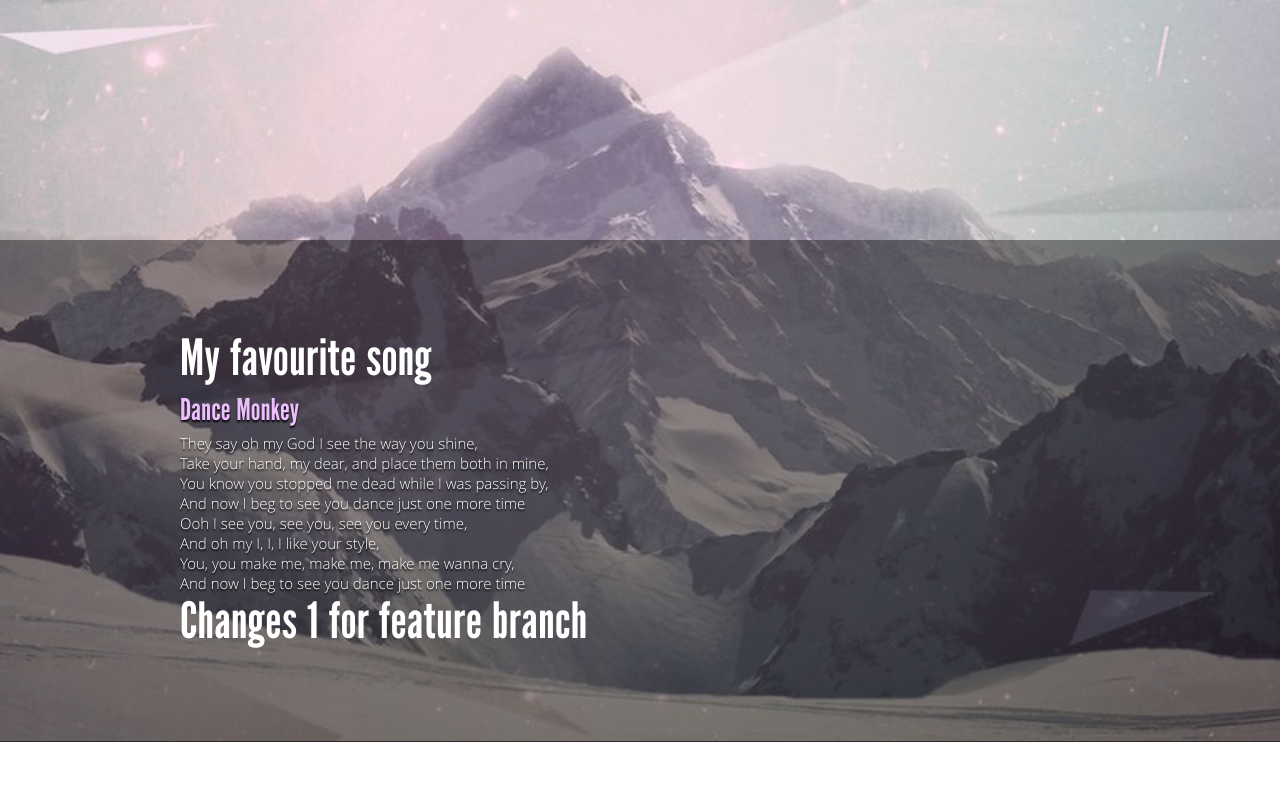
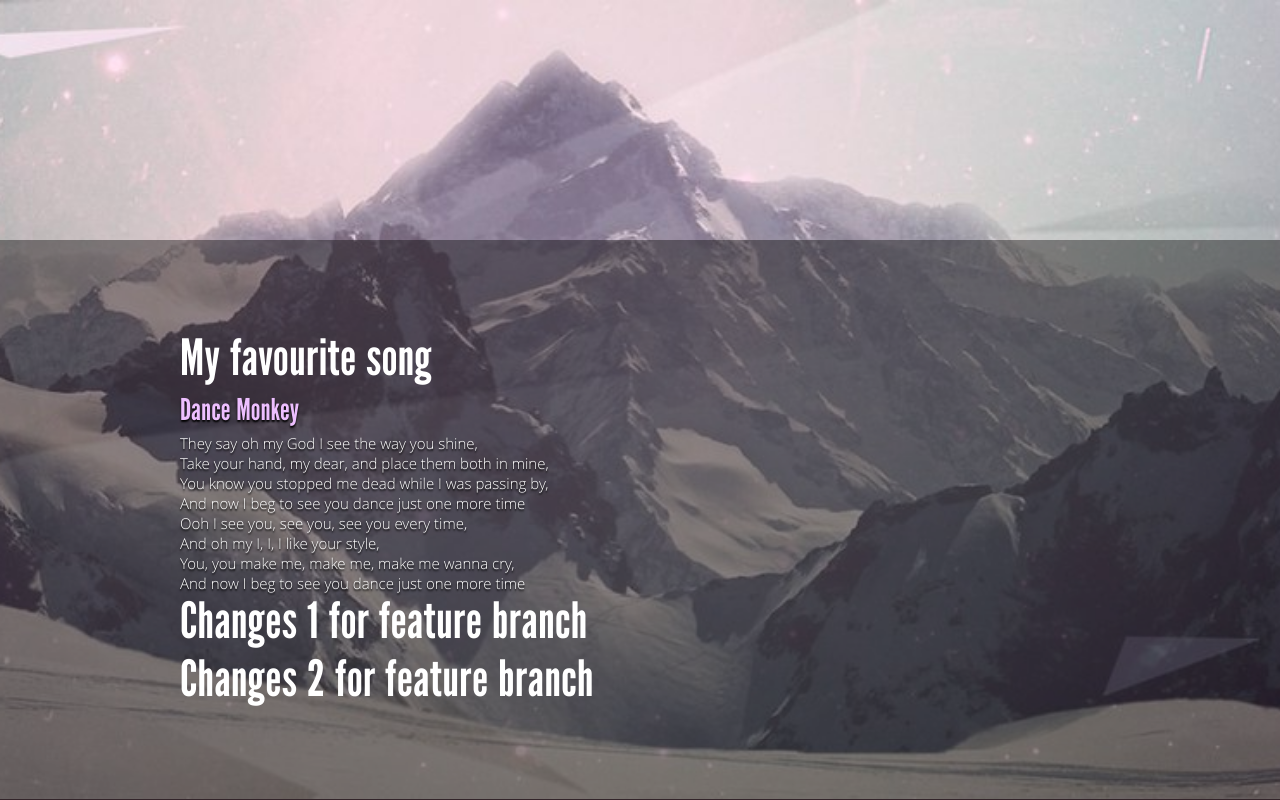
Before and after one commit to Loskutova/Course, a plain HTML site: page index.html in a window 1280 px wide. Drawn offline with Linux system fonts and the light colour scheme.

Commit message:
second commit for feature

```diff
--- a/index.html
+++ b/index.html
@@ -42,6 +42,7 @@
 <p>And now I beg to see you dance just one more time</p>
 
 <span>Changes 1 for feature branch</span>
+<span>Changes 2 for feature branch</span>
 		</div>
 
 
```
